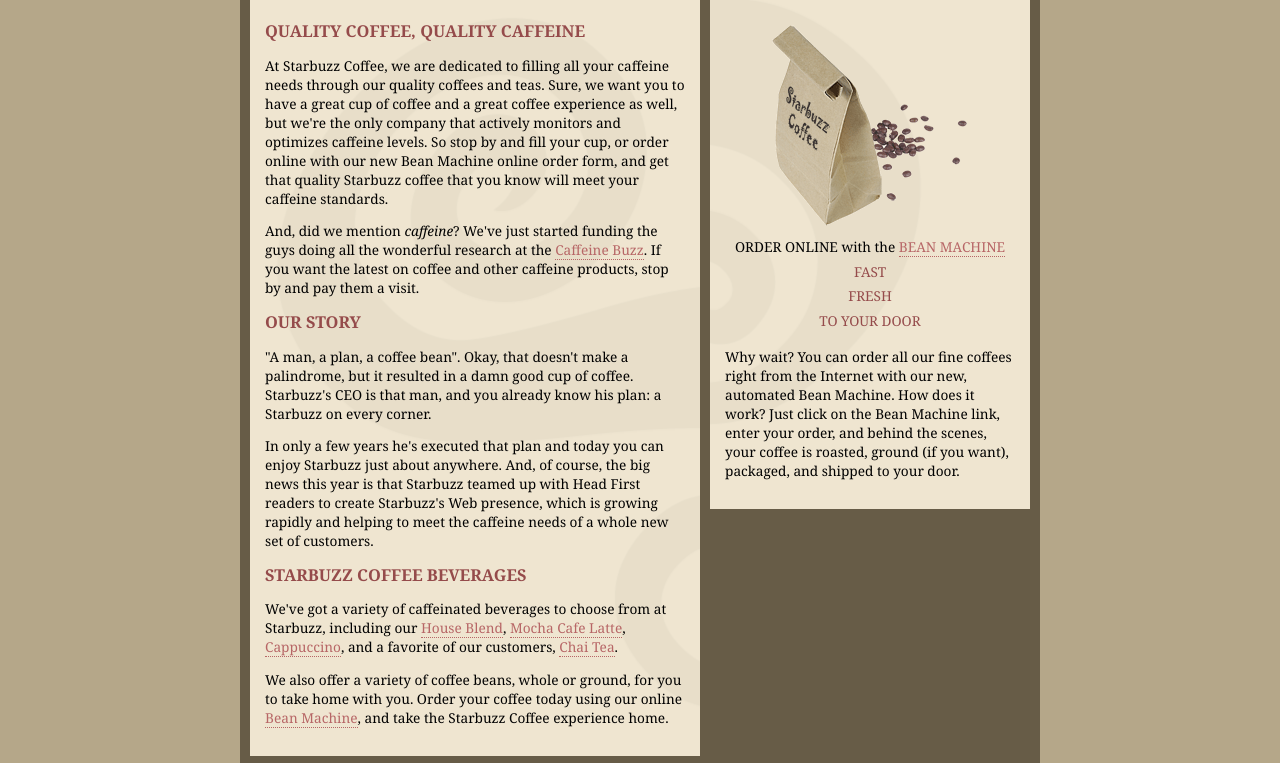
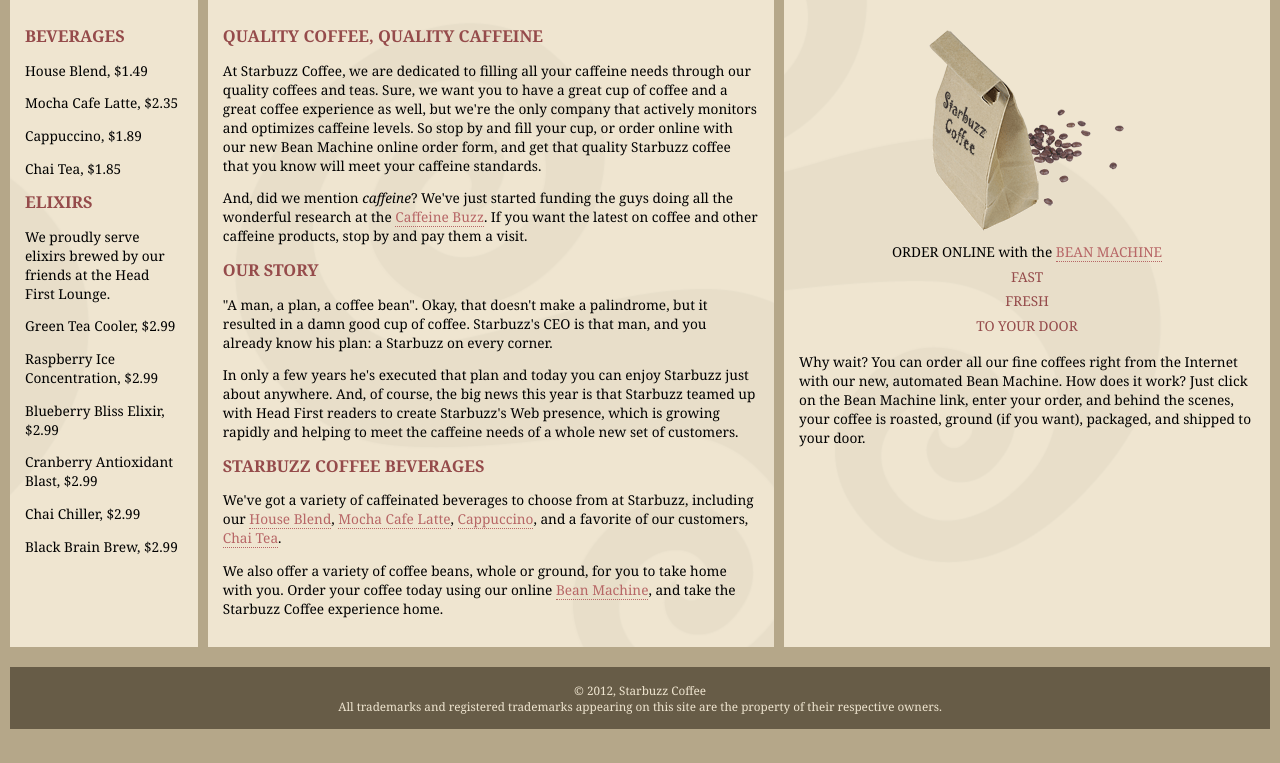
Before and after one commit to giantdwarf5956/starbuzz, a plain HTML site: page index.html in a window 1280 px wide. Shown: the part 139-902 px from the top of the page. After the commit the page ends 878 px from the top, so only its background shows below. Drawn offline with Linux system fonts and the light colour scheme.

Commit message:
tablerow

```diff
--- a/index.html
+++ b/index.html
@@ -7,7 +7,7 @@
   </head>
 
   <body>
-    <div id="allcontent">
+
     <div id="header">
       <img src="images/header.gif" alt="Starbuzz Coffee header image">
     </div>
@@ -15,6 +15,31 @@
 
 
 
+
+
+
+    <div id =tableContianer>
+      <div id=tablerow>
+
+
+    <div id="drinks">
+      <h1>BEVERAGES</h1>
+        <p>House Blend, $1.49</p>
+        <p>Mocha Cafe Latte, $2.35</p>
+        <p>Cappuccino, $1.89</p>
+        <p>Chai Tea, $1.85</p>
+      <h1>ELIXIRS</h1>
+        <p>
+          We proudly serve elixirs brewed by our friends
+          at the Head First Lounge.
+        </p>
+        <p>Green Tea Cooler, $2.99</p>
+        <p>Raspberry Ice Concentration, $2.99</p>
+        <p>Blueberry Bliss Elixir, $2.99</p>
+        <p>Cranberry Antioxidant Blast, $2.99</p>
+        <p>Chai Chiller, $2.99</p>
+        <p>Black Brain Brew, $2.99</p>
+    </div>
     <div id="main">
     <h1>QUALITY COFFEE, QUALITY CAFFEINE</h1>
     <p>
@@ -83,13 +108,19 @@
     </p>
     </div>
 
+
+      </div>
+
+
+    </div>
+
      <div id="footer">
       &copy; 2012, Starbuzz Coffee
       <br>
       All trademarks and registered trademarks appearing on
       this site are the property of their respective owners.
       </div>
-  </div>
+
 
   </body>
 </html>
--- a/starbuzz.css
+++ b/starbuzz.css
@@ -15,20 +15,36 @@ body {
   background:       #efe5d0 url(images/background.gif) top left;
   font-size:        105%;
   padding:          15px;
-  margin:           0px 10px 10px 10px;
-  width: 420px;
-  float: left;
+  /* margin:           0px 10px 10px 10px; */
+  /* width: 420px; */
+  /* float: left; */
+  display: table-cell;
+  vertical-align: top;
 }
 
 #sidebar {
   background:       #efe5d0 url(images/background.gif) bottom right;
   font-size:        105%;
   padding:          15px;
-  margin:           0px 10px 10px 470px;
+  /* margin:           0px 10px 10px 470px; */
   /* width: 280px;
   float: right; */
+  display: table-cell;
+  vertical-align: top;
 
 }
+
+#drinks{
+  background:       #efe5d0 url(images/background.gif) bottom right;
+  font-size:        105%;
+  padding:          15px;
+  /* margin:           0px 10px 10px 470px; */
+  /* width: 280px;
+  float: right; */
+  display: table-cell;
+  vertical-align: top;
+}
+
 
 #footer {
   background-color: #675c47;
@@ -37,7 +53,7 @@ body {
   padding:          15px;
   margin:           10px;
   font-size:        90%;
-  clear: left;
+  /* clear: left; */
 }
 
 h1 {
@@ -72,3 +88,13 @@ margin-left: auto;
 margin-right: auto;
 
 }
+div#tableContianer{
+display: table;
+border-spacing: 10px;
+
+}
+
+div#tablerow{
+  display: table-row;
+
+  }
```
Lines whose indentation alone changed are shown as unchanged.
